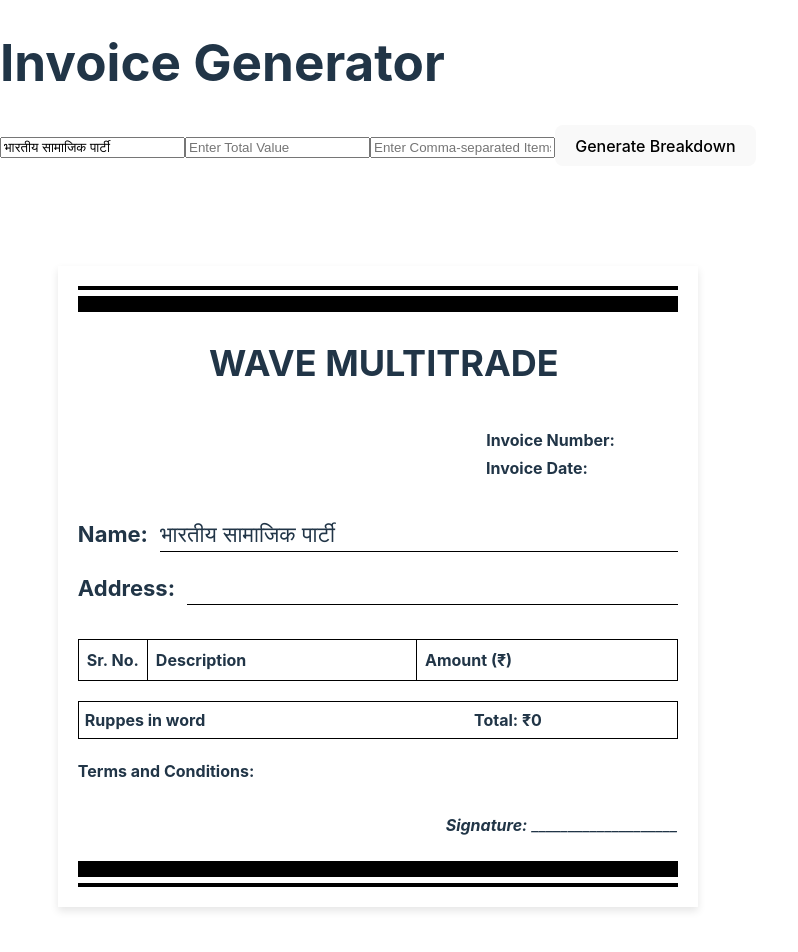
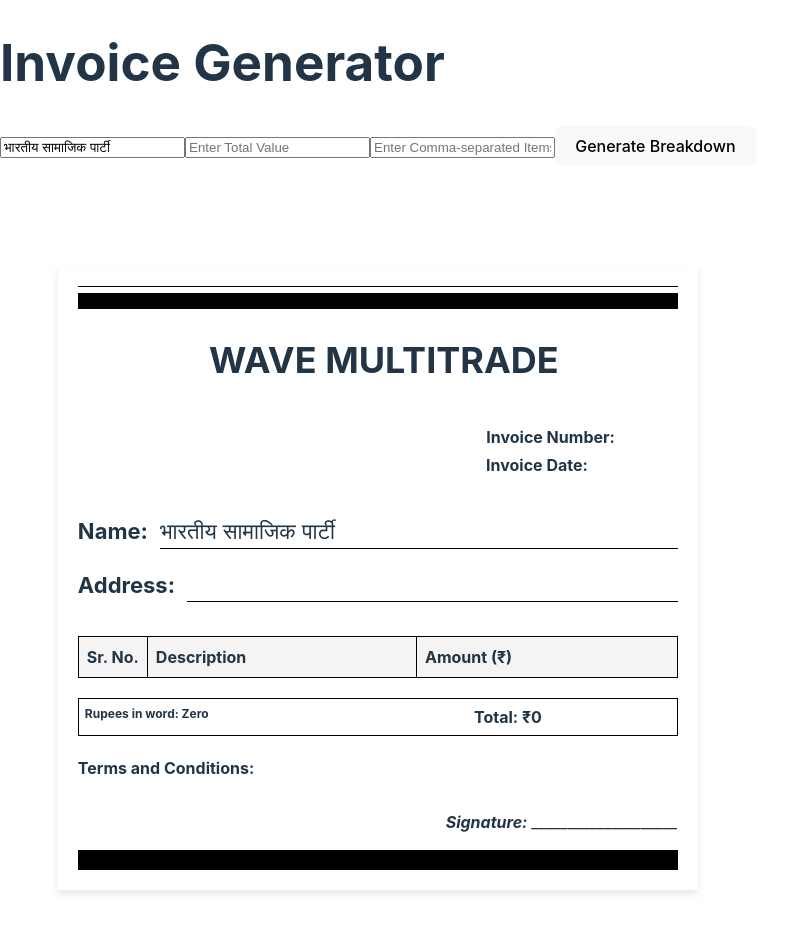
Before and after one commit to M4yankChoudhary/vite-project, a React (Vite) app: page / in a window 1280 px wide. Shown: the top 952 px of the page, without its empty margins (0-798 px from the left). Built offline with nearby package versions, Linux system fonts and the light colour scheme.

Commit message:
minor changes

```diff
--- a/src/App.css
+++ b/src/App.css
@@ -37,7 +37,7 @@
 }
 
 .preview-table th {
-  /* background-color: #f4f4f4; */
+  background-color: #f4f4f4;
 }
 
 .total-amount {
--- a/src/App.jsx
+++ b/src/App.jsx
@@ -15,25 +15,38 @@
       const itemList = items.split(',').map(item => item.trim());
       let totalAmount = parseInt(totalValue); // Convert to integer to avoid decimals
 
-      // Create an array of random amounts that sum up to totalAmount
+      // Create an array of amounts with a minimum of 19% per item
       let amounts = [];
       let remainingAmount = totalAmount;
+
+      // Calculate the minimum amount for each item
+      const minAmount = Math.ceil((19 / 100) * totalAmount);
 
       // Function to round to the nearest 10, 100, or 1000
       const roundToNearest = (value, multiple) => {
         return Math.floor(value / multiple) * multiple;
       };
 
-      // Generate random amounts for each item
+      // Distribute the minimum amount to each item
       itemList.forEach((item, index) => {
+        let baseAmount = roundToNearest(minAmount, 100);
+        baseAmount = Math.min(baseAmount, remainingAmount - (itemList.length - index - 1) * 1000); // Ensure we don't overallocate
+        amounts.push(baseAmount);
+        remainingAmount -= baseAmount;
+      });
+
+      // Distribute the remaining amount unevenly across the items
+      itemList.forEach((item, index) => {
+        if (remainingAmount > 0) {
           let randomAmount = Math.floor(Math.random() * (remainingAmount / itemList.length)) + 1000; // Reasonable random value
           randomAmount = roundToNearest(randomAmount, 100); // Round to nearest 100
 
           // Ensure we don't exceed the remaining amount
-        randomAmount = Math.min(randomAmount, remainingAmount - (itemList.length - index - 1) * 1000); // Avoid going below 0 for remaining items
+          randomAmount = Math.min(randomAmount, remainingAmount - (itemList.length - index - 1) * 1000);
 
-        amounts.push(randomAmount);
+          amounts[index] += randomAmount;
           remainingAmount -= randomAmount;
+        }
       });
 
       // Ensure the remaining amount is added to the last item
@@ -51,6 +64,28 @@
   };
 
 
+
+  const numberToWords = (num) => {
+    const a = [
+      '', 'One', 'Two', 'Three', 'Four', 'Five', 'Six', 'Seven', 'Eight', 'Nine', 'Ten',
+      'Eleven', 'Twelve', 'Thirteen', 'Fourteen', 'Fifteen', 'Sixteen', 'Seventeen', 'Eighteen', 'Nineteen'
+    ];
+    const b = ['', '', 'Twenty', 'Thirty', 'Forty', 'Fifty', 'Sixty', 'Seventy', 'Eighty', 'Ninety'];
+    const c = ['Hundred', 'Thousand', 'Lakh', 'Crore'];
+
+    if (num === 0) return 'Zero';
+
+    const makeWords = (n) => {
+      if (n < 20) return a[n];
+      if (n < 100) return b[Math.floor(n / 10)] + ' ' + a[n % 10];
+      if (n < 1000) return a[Math.floor(n / 100)] + ' ' + c[0] + ' ' + makeWords(n % 100);
+      if (n < 100000) return makeWords(Math.floor(n / 1000)) + ' ' + c[1] + ' ' + makeWords(n % 1000);
+      if (n < 10000000) return makeWords(Math.floor(n / 100000)) + ' ' + c[2] + ' ' + makeWords(n % 100000);
+      return makeWords(Math.floor(n / 10000000)) + ' ' + c[3] + ' ' + makeWords(n % 10000000);
+    };
+
+    return makeWords(num).trim() + ' Rupees Only';
+  };
 
   // Function to generate and download the HTML preview as PDF
   const downloadPDF = () => {
@@ -155,7 +190,7 @@
 
         }}>
           <div style={{
-            height: '4px',
+            height: '1px',
             width: '100%',
             background: 'black',
             marginBottom: '6px',
@@ -167,15 +202,15 @@
             marginBottom: '24px',
           }}></div>
           <div style={{
-             width:'100%',
-             textAlign:'center',
-             display:'flex',
-             justifyContent:'center'
+            width: '100%',
+            textAlign: 'center',
+            display: 'flex',
+            justifyContent: 'center'
           }}>
             <span style={{
-              width:'100%',
+              width: '100%',
 
-              textAlign:'center',
+              textAlign: 'center',
               fontSize: '36px',
 
               fontWeight: 'bolder',
@@ -185,12 +220,12 @@
             }}>Wave Multitrade</span>
           </div>
 
-           <div  className="" style={{
-  textAlign:'end'
+          <div className="" style={{
+            textAlign: 'end'
           }}>
             <p><strong>Invoice Number:</strong> &nbsp;  &nbsp;  &nbsp;  &nbsp;  &nbsp; &nbsp;  &nbsp;  </p>
             <p style={{
-    marginTop:'-12px'
+              marginTop: '-12px'
             }}><strong>Invoice Date:</strong>  &nbsp;  &nbsp;   &nbsp;  &nbsp;  &nbsp;  &nbsp;  &nbsp;  &nbsp;   &nbsp;  &nbsp; </p>
           </div>
 
@@ -251,7 +286,9 @@
           </table>
 
           <div className="total-amount">
-            <strong>Ruppes in word</strong>
+            <strong style={{
+              fontSize: '12px'
+            }}>Rupees in word: {numberToWords(itemBreakdown.reduce((total, item) => total + item.value, 0))}</strong>
             <strong>Total: ₹{itemBreakdown.reduce((total, item) => total + item.value, 0)}</strong>
           </div>
           <div className="terms">
@@ -262,15 +299,9 @@
             <p><strong>Signature:</strong> ____________________</p>
           </div>
 
+
           <div style={{
-            height: '16px',
-            width: '100%',
-            marginTop: '24px',
-            background: 'black',
-            marginBottom: '6px'
-          }}></div>
-          <div style={{
-            height: '4px',
+            height: '20px',
             width: '100%',
             background: 'black',
 
```
Lines whose indentation alone changed are shown as unchanged.
